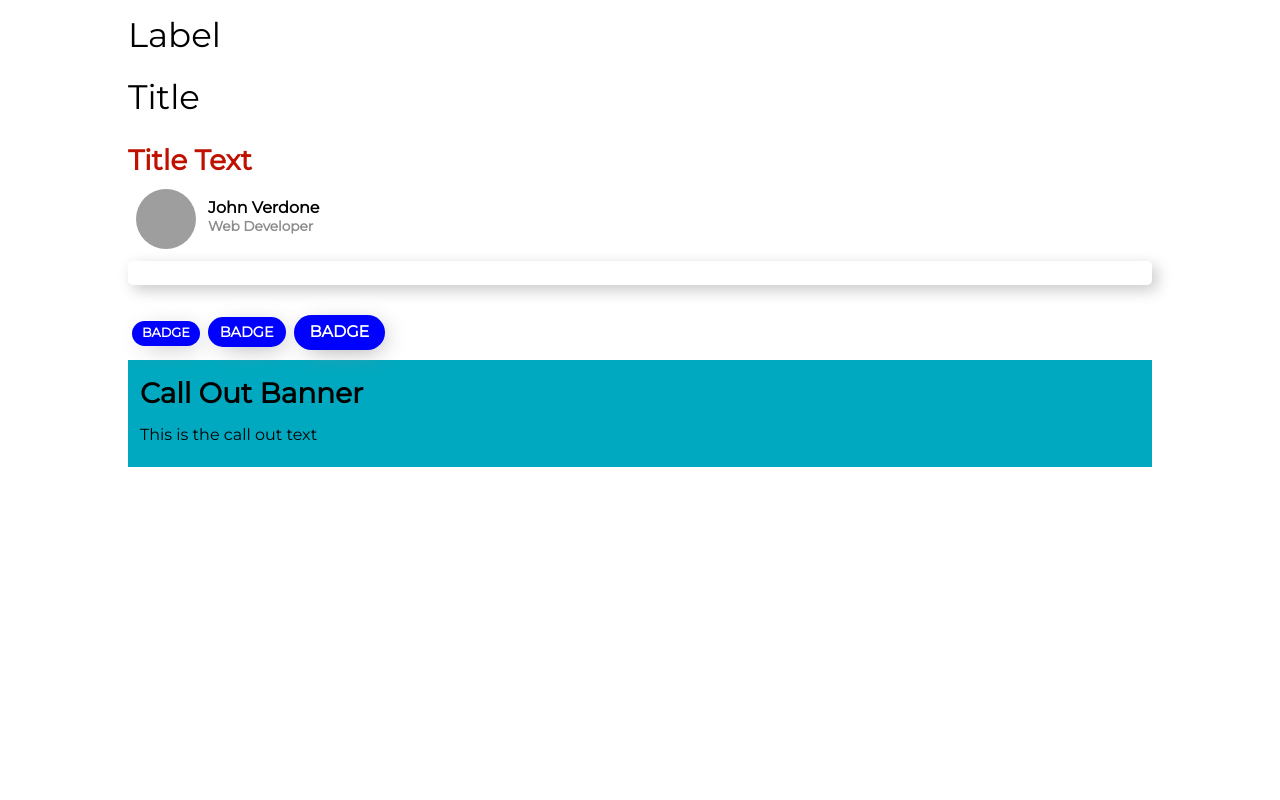
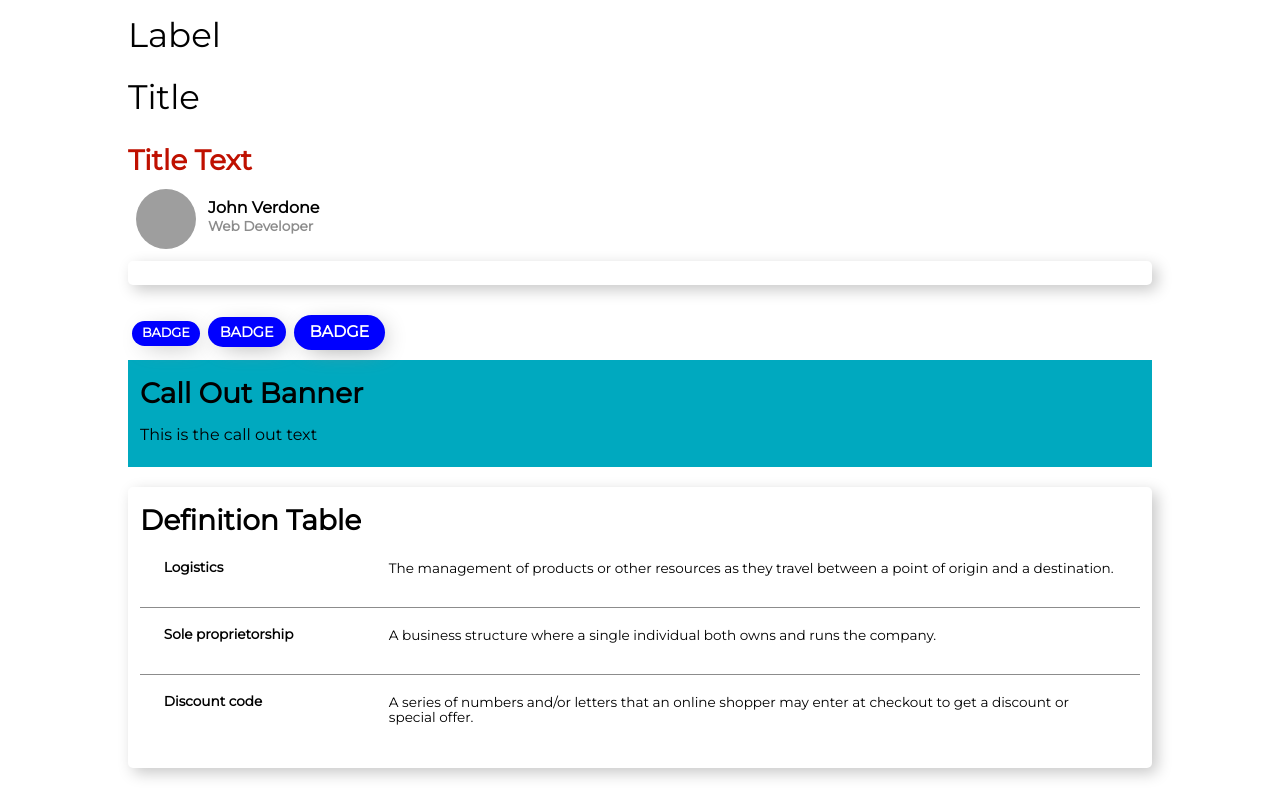
Before and after one commit to jminterwebs/jmdesign, a React (Create React App) app: page / in a window 1280 px wide. Shown: the part 463-1263 px from the top of the page. Before the commit the page ends 962 px from the top, so only its background shows below. Built offline with nearby package versions, Linux system fonts and the light colour scheme; grey boxes are pictures that could not be loaded; a web font is replaced by a local one.

Commit message:
definitions table

```diff
--- a/src/components/App.js
+++ b/src/components/App.js
@@ -12,6 +12,7 @@ import CalloutBanner from './calloutBanner/CalloutBanner';
 
 import '../styles/scss/global.scss';
 import '../styles/scss/localStyles.scss';
+import DefinitionTable from './definitionTable/DefinitionTable';
 
 export default function App() {
   return (
@@ -83,6 +84,29 @@ export default function App() {
         bodyText="This is the call out text"
         type="info"
       />
+
+      <br />
+
+      <DefinitionTable
+        title="Definition Table"
+        data={[
+          {
+            term: 'Logistics',
+            definition:
+              'The management of products or other resources as they travel between a point of origin and a destination.'
+          },
+          {
+            term: 'Sole proprietorship',
+            definition:
+              'A business structure where a single individual both owns and runs the company.'
+          },
+          {
+            term: 'Discount code',
+            definition:
+              'A series of numbers and/or letters that an online shopper may enter at checkout to get a discount or special offer.'
+          }
+        ]}
+      />
     </div>
   );
 }
--- /dev/null
+++ b/src/components/definitionTable/DefinitionTable.js
@@ -0,0 +1,32 @@
+import React from 'react';
+
+import BodyText from '../typography/BodyText';
+import Title from '../typography/Title';
+import Card from '../card/Card';
+import Label from '../typography/Label';
+
+import './definitionTable.scss';
+
+export default function DefinitionTable(props) {
+  const { title, data } = props;
+
+  const definitionList = data.map(list => {
+    return (
+      <div className="definition-row">
+        <span className="definition-name definition-cell">
+          <Label label={list[Object.keys(list)[0]]} />
+        </span>
+        <span className="definition-defined definition-cell">
+          <BodyText> {list[Object.keys(list)[1]]}</BodyText>
+        </span>
+      </div>
+    );
+  });
+
+  return (
+    <Card customClass="reportsCard">
+      <Title text={title} />
+      <div className="definitions-table">{definitionList}</div>
+    </Card>
+  );
+}
--- /dev/null
+++ b/src/components/definitionTable/definitionTable.scss
@@ -0,0 +1,44 @@
+@import '../../styles/scss/colors.scss';
+
+.definition-row {
+  display: flex;
+  padding: 1.5em 0;
+  border-top: solid 1px $dark-light-color;
+  font-size: 0.85em;
+}
+
+.definition-row:first-child {
+  border: none;
+}
+
+.definition-table {
+  min-width: 750px;
+  max-width: fit-content;
+  background: $dark-light-color;
+}
+
+.definition-name {
+  flex-grow: 1;
+  flex-basis: 0;
+  max-width: 225px;
+  font-weight: 700;
+  padding-left: 1.75em;
+}
+.definition-defined {
+  flex-grow: 1;
+  flex-basis: 0;
+  padding-right: 1.75em;
+}
+
+.definition-title {
+  text-transform: capitalize;
+  margin-bottom: 0.25em;
+}
+
+.definitions-table .body-text {
+  padding-top: 0;
+}
+
+.definition-row:hover {
+  background: $light-hover-color;
+}
```
